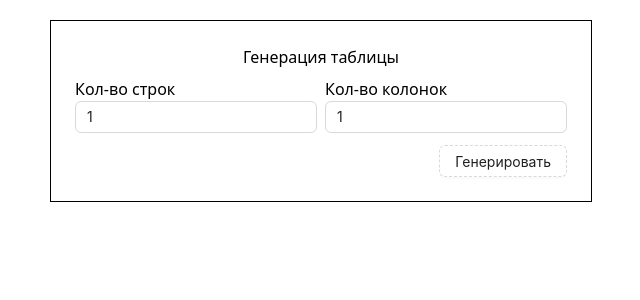
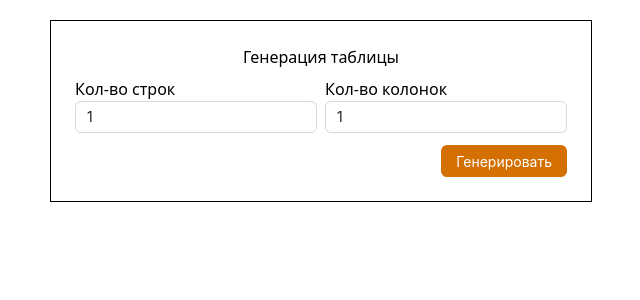
Before and after one commit to mitapfer/obedcalc, a React (Vite) app: page / in a window 1280 px wide. Shown: the top 300 px of the page, without its empty margins (319-959 px from the left). Built offline with nearby package versions, Linux system fonts and the light colour scheme; what mobx-persist-store would draw is missing.

Commit message:
fix: implement correct first page

```diff
--- a/src/table/index.tsx
+++ b/src/table/index.tsx
@@ -1,7 +1,7 @@
 import { FormModel, model } from "./model.ts";
 import { observer } from "mobx-react-lite";
 import { Fragment, ReactNode, useState } from "react";
-import { Button, Tooltip } from "antd";
+import { Tooltip } from "antd";
 import {DollarOutlined, MinusCircleOutlined, MoonOutlined, SunOutlined} from '@ant-design/icons';
 import { Calculator } from "../calculator/calculator.tsx";
 import { truncateNumber } from '../utils';
@@ -162,7 +162,7 @@ export function Border({ children }: { children: ReactNode }) {
 export const GenerateColumn = observer(() => {
   const [form] = useState(() => new FormModel())
   return (
-    <div className='p-6 border border-black'>
+    <div className='p-6 border border-black dark:border-white'>
       <h1 className='mb-2 text-center'>Генерация таблицы</h1>
       <div className="flex gap-2">
         <label>
@@ -185,9 +185,9 @@ export const GenerateColumn = observer(() => {
         </label>
       </div>
       <div className="flex justify-end mt-3">
-        <Button type='dashed' onClick={form.generate}>
+        <ButtonUI onClick={form.generate}>
           Генерировать
-        </Button>
+        </ButtonUI>
       </div>
     </div>
   )
--- a/src/theme/index.tsx
+++ b/src/theme/index.tsx
@@ -1,9 +1,7 @@
 import React, { createContext, useContext, useEffect, useState } from "react";
 
-type Theme = "light" | "dark";
-
 interface ThemeContextType {
-  theme: Theme;
+  theme: string;
   toggleTheme: () => void;
 }
 
@@ -14,10 +12,11 @@ type Props = {
 const ThemeContext = createContext<ThemeContextType | null>(null);
 
 export const ThemeProvider = ({ children }: Props) => {
-  const [theme, setTheme] = useState<Theme>("light");
+  const [theme, setTheme] = useState<string>(localStorage.getItem("theme") || "light");
 
   useEffect(() => {
     const root = window.document.documentElement;
+    localStorage.setItem("theme", theme);
 
     if (theme === "dark") {
       root.classList.add("dark");
```
